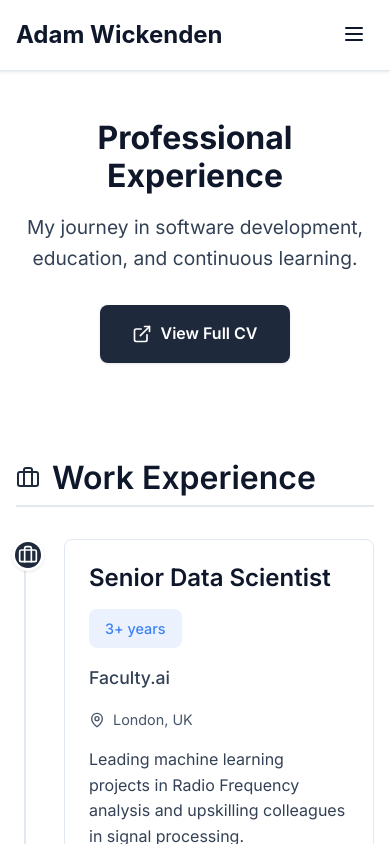
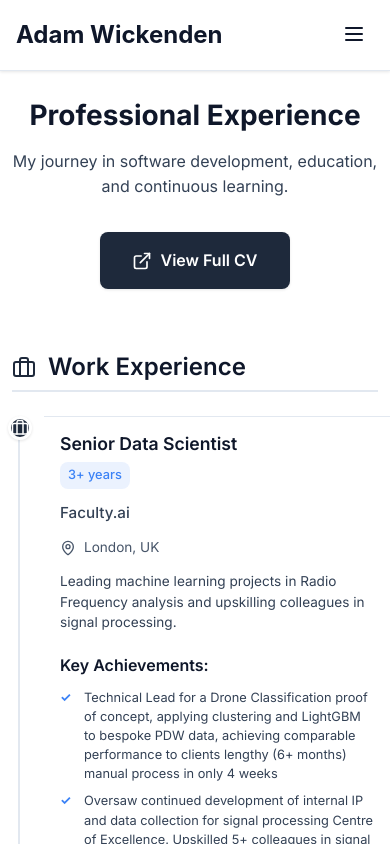
Before and after one commit to adamwickenden/adam-wickenden, a React (Vite) app: page /experience in a window 390 px wide. Shown: the top 844 px of the page. Built offline with nearby package versions, Linux system fonts and the light colour scheme.

Commit message:
responsive pages

```diff
--- a/src/pages/Experience.css
+++ b/src/pages/Experience.css
@@ -72,14 +72,14 @@
 }
 
 .experience-header h1 {
-  font-size: 3rem;
+  font-size: clamp(2rem, 5vw, 3rem);
   font-weight: 700;
   color: var(--text-primary);
   margin-bottom: 1rem;
 }
 
 .experience-header p {
-  font-size: 1.2rem;
+  font-size: clamp(1rem, 2.5vw, 1.2rem);
   color: var(--text-secondary);
   max-width: 600px;
   margin: 0 auto 2rem;
@@ -531,8 +531,22 @@
     padding: 1rem;
   }
 
+  .experience-header {
+    margin-bottom: 3rem;
+    padding: 1rem 0;
+  }
+
   .experience-header h1 {
-    font-size: 2rem;
+    font-size: 2.25rem;
+  }
+
+  .experience-header p {
+    font-size: 1.1rem;
+  }
+
+  .section-title {
+    font-size: 1.75rem;
+    margin-bottom: 1.5rem;
   }
 
   .timeline {
@@ -549,21 +563,92 @@
     height: 2rem;
   }
 
+  .timeline-item {
+    margin-bottom: 2rem;
+  }
+
   .timeline-content {
-    padding: 1.5rem;
+    padding: 1.25rem;
+    margin: 0 -0.5rem;
+    border-left: none;
+    border-right: none;
+    border-radius: var(--border-radius);
   }
 
   .timeline-header {
     flex-direction: column;
     align-items: flex-start;
+    gap: 0.5rem;
+    margin-bottom: 0.75rem;
+  }
+
+  .timeline-title {
+    font-size: 1.25rem;
+  }
+
+  .timeline-duration {
+    font-size: 0.8rem;
+    padding: 0.2rem 0.5rem;
+  }
+
+  .timeline-subtitle {
+    gap: 0.5rem;
+    margin-bottom: 0.75rem;
+  }
+
+  .company-name {
+    font-size: 0.95rem;
+  }
+
+  .job-type,
+  .grade,
+  .gpa {
+    font-size: 0.8rem;
+    padding: 0.2rem 0.4rem;
+  }
+
+  .timeline-location {
+    font-size: 0.85rem;
+    margin-bottom: 0.75rem;
+  }
+
+  .timeline-description {
+    font-size: 0.9rem;
+    line-height: 1.5;
+  }
+
+  .achievements {
+    margin-top: 1rem;
+  }
+
+  .achievements h4 {
+    font-size: 1rem;
+  }
+
+  .achievements li {
+    font-size: 0.85rem;
+  }
+
+  .modules h4 {
+    font-size: 1rem;
+  }
+
+  .module-tag {
+    font-size: 0.75rem;
+    padding: 0.25rem 0.5rem;
   }
 
   .certifications-grid {
     grid-template-columns: 1fr;
+    gap: 1rem;
+  }
+
+  .certification-card {
+    padding: 1.25rem;
   }
 
   .skills-category {
-    padding: 1.5rem;
+    padding: 1.25rem;
   }
 
   .skill-details {
@@ -575,4 +660,85 @@
   .skill-bar {
     width: 100%;
   }
+
+  .skill-name {
+    font-size: 0.9rem;
+  }
+
+  .skill-experience {
+    font-size: 0.75rem;
+    min-width: auto;
+    text-align: left;
+  }
 }
+
+@media (max-width: 480px) {
+  .experience-container {
+    padding: 0.75rem;
+  }
+
+  .experience-header h1 {
+    font-size: 1.75rem;
+  }
+
+  .experience-header p {
+    font-size: 1rem;
+  }
+
+  .section-title {
+    font-size: 1.5rem;
+  }
+
+  .timeline {
+    padding-left: 0.75rem;
+  }
+
+  .timeline::before {
+    left: 0.375rem;
+  }
+
+  .timeline-marker {
+    left: -1rem;
+    width: 1.5rem;
+    height: 1.5rem;
+  }
+
+  .timeline-content {
+    padding: 1rem;
+    margin: 0 -0.75rem;
+    border-radius: 0;
+  }
+
+  .timeline-title {
+    font-size: 1.1rem;
+  }
+
+  .timeline-description {
+    font-size: 0.85rem;
+  }
+
+  .achievements li {
+    font-size: 0.8rem;
+  }
+
+  .certification-card {
+    padding: 1rem;
+    margin: 0 -0.75rem;
+    border-radius: 0;
+    border-left: none;
+    border-right: none;
+  }
+
+  .skills-category {
+    padding: 1rem;
+    margin: 0 -0.75rem;
+    border-radius: 0;
+    border-left: none;
+    border-right: none;
+  }
+
+  .skill-tag {
+    font-size: 0.8rem;
+    padding: 0.4rem 0.75rem;
+  }
+}
--- a/src/pages/Projects.css
+++ b/src/pages/Projects.css
@@ -16,17 +16,18 @@
 }
 
 .projects-header h1 {
-  font-size: 3rem;
+  font-size: clamp(2rem, 5vw, 3rem);
   font-weight: bold;
   color: var(--text-primary);
   margin-bottom: 1rem;
 }
 
 .projects-header p {
-  font-size: 1.2rem;
+  font-size: clamp(1rem, 2.5vw, 1.2rem);
   color: var(--text-secondary);
   max-width: 600px;
   margin: 0 auto;
+  line-height: 1.6;
 }
 
 .section-title {
@@ -137,6 +138,22 @@
   gap: 0.5rem;
   flex-wrap: wrap;
   justify-content: center;
+  overflow-x: auto;
+  scrollbar-width: thin;
+  scrollbar-color: var(--primary-color) transparent;
+}
+
+.unity-navigation::-webkit-scrollbar {
+  height: 4px;
+}
+
+.unity-navigation::-webkit-scrollbar-track {
+  background: transparent;
+}
+
+.unity-navigation::-webkit-scrollbar-thumb {
+  background: var(--primary-color);
+  border-radius: 2px;
 }
 
 .unity-nav-btn {
@@ -280,6 +297,7 @@
 
 .repository-card {
   background: white;
+  border: 1px solid var(--border-color);
   border-radius: var(--border-radius);
   padding: 1.5rem;
   box-shadow: var(--shadow-light);
@@ -400,26 +418,111 @@
 
   .repositories-grid {
     grid-template-columns: 1fr;
+    gap: 1.5rem;
   }
 
   .repository-card {
-    padding: 1rem;
+    padding: 1.25rem;
+    margin: 0 -0.5rem;
+    border-left: none;
+    border-right: none;
+    border-radius: var(--border-radius);
+    box-shadow: var(--shadow-medium);
   }
 
   .repo-header {
     flex-direction: column;
     align-items: flex-start;
-    gap: 0.5rem;
+    gap: 0.75rem;
+  }
+
+  .repo-name {
+    font-size: 1.1rem;
   }
 
   .project-type {
     align-self: flex-start;
+    font-size: 0.7rem;
+    padding: 0.2rem 0.4rem;
+  }
+
+  .repo-description {
+    font-size: 0.9rem;
+    min-height: auto;
+    margin-bottom: 0.75rem;
+  }
+
+  .repo-stats {
+    gap: 0.75rem;
+    margin-bottom: 0.75rem;
+  }
+
+  .repo-tech {
+    margin-bottom: 0.75rem;
+  }
+
+  .tech-tag {
+    font-size: 0.7rem;
+    padding: 0.2rem 0.4rem;
   }
 
   .repo-footer {
     flex-direction: column;
     align-items: flex-start;
+    gap: 0.75rem;
+    padding-top: 0.75rem;
+  }
+
+  .updated-date,
+  .repo-link {
+    font-size: 0.8rem;
+  }
+}
+
+@media (max-width: 768px) {
+  .unity-navigation {
+    flex-wrap: nowrap;
+    justify-content: flex-start;
+    padding: 0.75rem 1rem;
+  }
+
+  .unity-nav-btn {
+    flex-shrink: 0;
+    font-size: 0.8rem;
+    padding: 0.5rem 0.875rem;
+    max-width: 140px;
+  }
+
+  .unity-embed {
+    margin: 0 -1rem;
+    border-radius: 0;
+  }
+
+  .unity-header {
+    padding: 1.25rem;
+  }
+
+  .unity-header h4 {
+    font-size: 1.25rem;
+  }
+
+  .unity-placeholder {
+    height: 280px;
+  }
+
+  .unity-placeholder-content {
+    padding: 1rem;
+  }
+
+  .unity-tech-stack {
+    margin: 0.75rem 0;
+  }
+
+  .unity-stats {
+    flex-direction: column;
     gap: 0.5rem;
+    align-items: center;
+    margin: 0.75rem 0;
   }
 }
 
@@ -428,9 +531,41 @@
     font-size: 2rem;
   }
 
+  .unity-navigation {
+    padding: 0.5rem 1rem;
+    gap: 0.375rem;
+  }
+
+  .unity-nav-btn {
+    font-size: 0.75rem;
+    padding: 0.4rem 0.75rem;
+    max-width: 120px;
+    min-width: 80px;
+  }
+
   .unity-loading,
   .unity-placeholder {
-    height: 300px;
+    height: 250px;
+  }
+
+  .unity-header {
+    padding: 1rem;
+  }
+
+  .unity-header h4 {
+    font-size: 1.1rem;
+  }
+
+  .unity-header p {
+    font-size: 0.9rem;
+  }
+
+  .unity-placeholder-content h4 {
+    font-size: 1rem;
+  }
+
+  .unity-placeholder-content p {
+    font-size: 0.85rem;
   }
 
   .repositories-grid {
@@ -438,10 +573,34 @@
     gap: 1rem;
   }
 
-  .unity-nav-btn {
-    font-size: 0.75rem;
-    padding: 0.4rem 0.8rem;
-    max-width: 150px;
+  .repository-card {
+    padding: 1rem;
+    margin: 0 -1rem;
+    border-radius: 0;
+    border-left: none;
+    border-right: none;
+  }
+
+  .repo-name {
+    font-size: 1rem;
+  }
+
+  .repo-description {
+    font-size: 0.85rem;
+  }
+
+  .repo-stats {
+    flex-wrap: wrap;
+    gap: 0.5rem;
+  }
+
+  .stat {
+    font-size: 0.8rem;
+  }
+
+  .view-source-btn {
+    font-size: 0.85rem;
+    padding: 0.6rem 1rem;
   }
 }
 
--- a/src/pages/Projects.jsx
+++ b/src/pages/Projects.jsx
@@ -9,6 +9,8 @@ const Projects = () => {
   const [loading, setLoading] = useState(true)
   const [error, setError] = useState(null)
   const [activeUnityProject, setActiveUnityProject] = useState(0)
+  const [touchStart, setTouchStart] = useState(null)
+  const [touchEnd, setTouchEnd] = useState(null)
 
   const fetchGitHubRepositories = useCallback(async () => {
     try {
@@ -135,6 +137,31 @@ const Projects = () => {
     )
   }
 
+  // Touch handlers for swipe navigation
+  const handleTouchStart = e => {
+    setTouchEnd(null)
+    setTouchStart(e.targetTouches[0].clientX)
+  }
+
+  const handleTouchMove = e => {
+    setTouchEnd(e.targetTouches[0].clientX)
+  }
+
+  const handleTouchEnd = projects => {
+    if (!touchStart || !touchEnd) return
+
+    const distance = touchStart - touchEnd
+    const isLeftSwipe = distance > 50
+    const isRightSwipe = distance < -50
+
+    if (isLeftSwipe && activeUnityProject < projects.length - 1) {
+      setActiveUnityProject(activeUnityProject + 1)
+    }
+    if (isRightSwipe && activeUnityProject > 0) {
+      setActiveUnityProject(activeUnityProject - 1)
+    }
+  }
+
   // Unity Project Component with Navigation (for GitHub repositories)
   const UnityProjectViewer = ({ projects, activeIndex, onProjectChange }) => {
     if (!projects || projects.length === 0) {
@@ -157,7 +184,12 @@ const Projects = () => {
     const currentProject = projects[activeIndex]
 
     return (
-      <div className="unity-embed">
+      <div
+        className="unity-embed"
+        onTouchStart={handleTouchStart}
+        onTouchMove={handleTouchMove}
+        onTouchEnd={() => handleTouchEnd(projects)}
+      >
         <div className="unity-header">
           <h4>{currentProject.name}</h4>
           <p>{currentProject.description || 'No description available'}</p>
@@ -170,8 +202,11 @@ const Projects = () => {
               key={project.id}
               className={`unity-nav-btn ${index === activeIndex ? 'active' : ''}`}
               onClick={() => onProjectChange(index)}
+              title={project.name}
             >
-              {project.name}
+              {project.name.length > 12
+                ? `${project.name.substring(0, 12)}...`
+                : project.name}
             </button>
           ))}
         </div>
```
